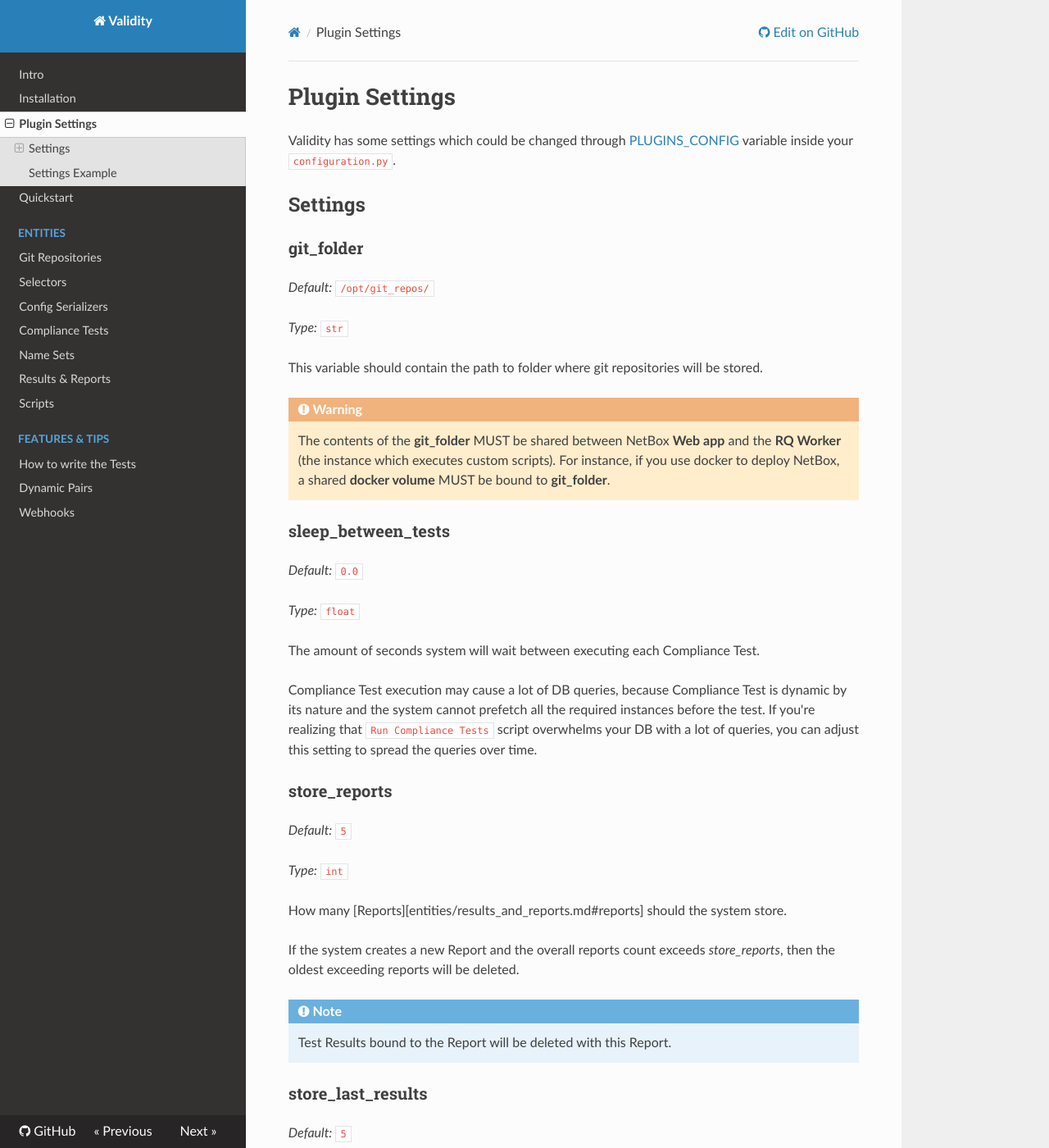
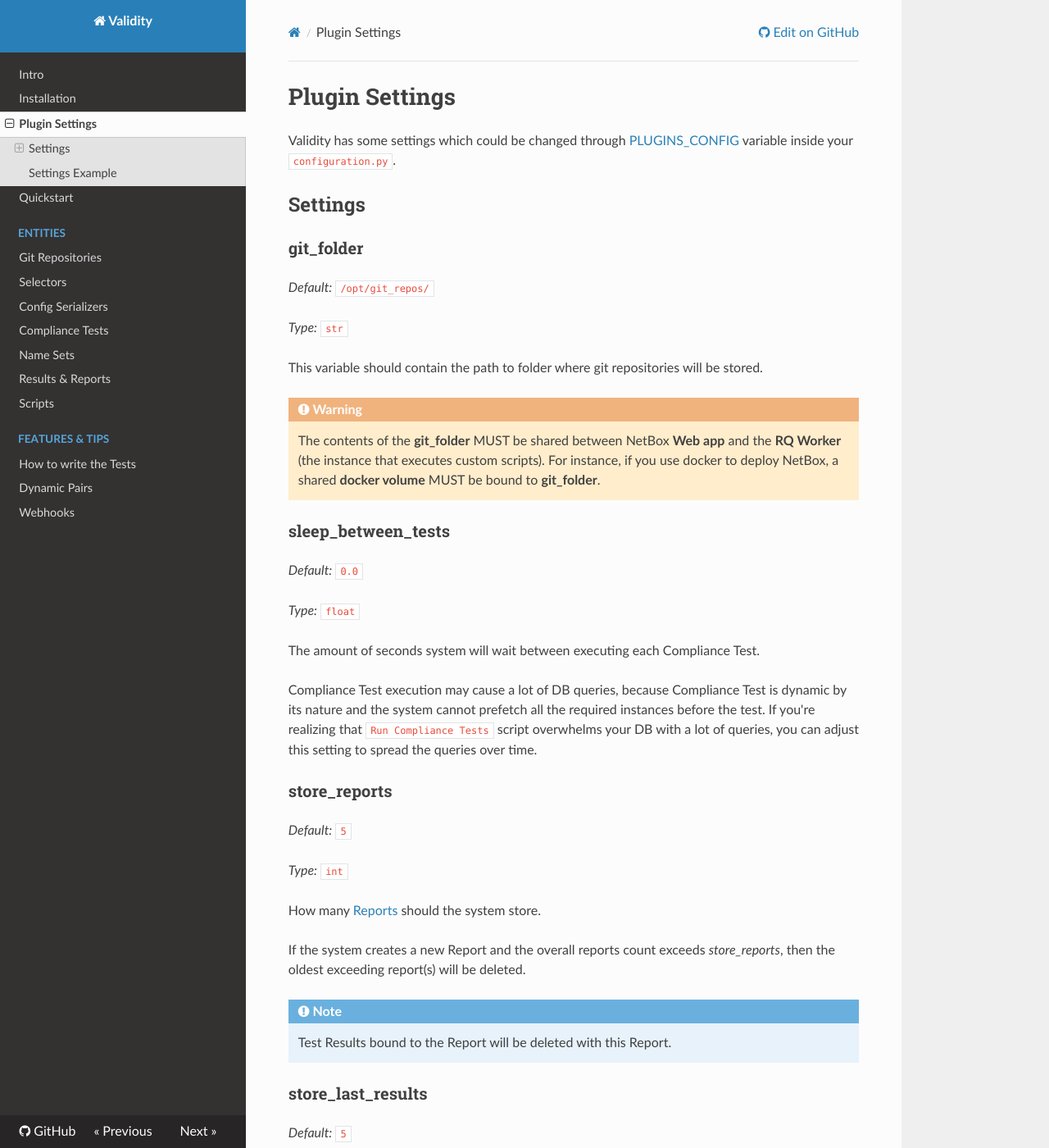
Before and after one commit to amyasnikov/validity, an MkDocs documentation site: the page built from docs/plugin_settings.md, in a window 1280 px wide and 1400 px high. Shown: the whole window at 82% size. Built offline with MkDocs 1.6.1, drawn with Linux system fonts in a browser that asks for light colours; nearby versions of some CDN libraries.

Commit message:
link in docs fix

```diff
--- a/docs/plugin_settings.md
+++ b/docs/plugin_settings.md
@@ -13,7 +13,7 @@ Validity has some settings which could be changed through [PLUGINS_CONFIG](https
 This variable should contain the path to folder where git repositories will be stored.
 
 !!! warning
-    The contents of the **git_folder** MUST be shared between NetBox **Web app** and the **RQ Worker** (the instance which executes custom scripts).
+    The contents of the **git_folder** MUST be shared between NetBox **Web app** and the **RQ Worker** (the instance that executes custom scripts).
     For instance, if you use docker to deploy NetBox, a shared **docker volume** MUST be bound to **git_folder**.
 
 
@@ -33,9 +33,9 @@ Compliance Test execution may cause a lot of DB queries, because Compliance Test
 
 *Type:* `int`
 
-How many [Reports][entities/results_and_reports.md#reports] should the system store.
+How many [Reports](entities/results_and_reports.md#reports) should the system store.
 
-If the system creates a new Report and the overall reports count exceeds *store_reports*, then the oldest exceeding  reports will be deleted.
+If the system creates a new Report and the overall reports count exceeds *store_reports*, then the oldest exceeding report(s) will be deleted.
 
 !!! note
     Test Results bound to the Report will be deleted with this Report.
```
